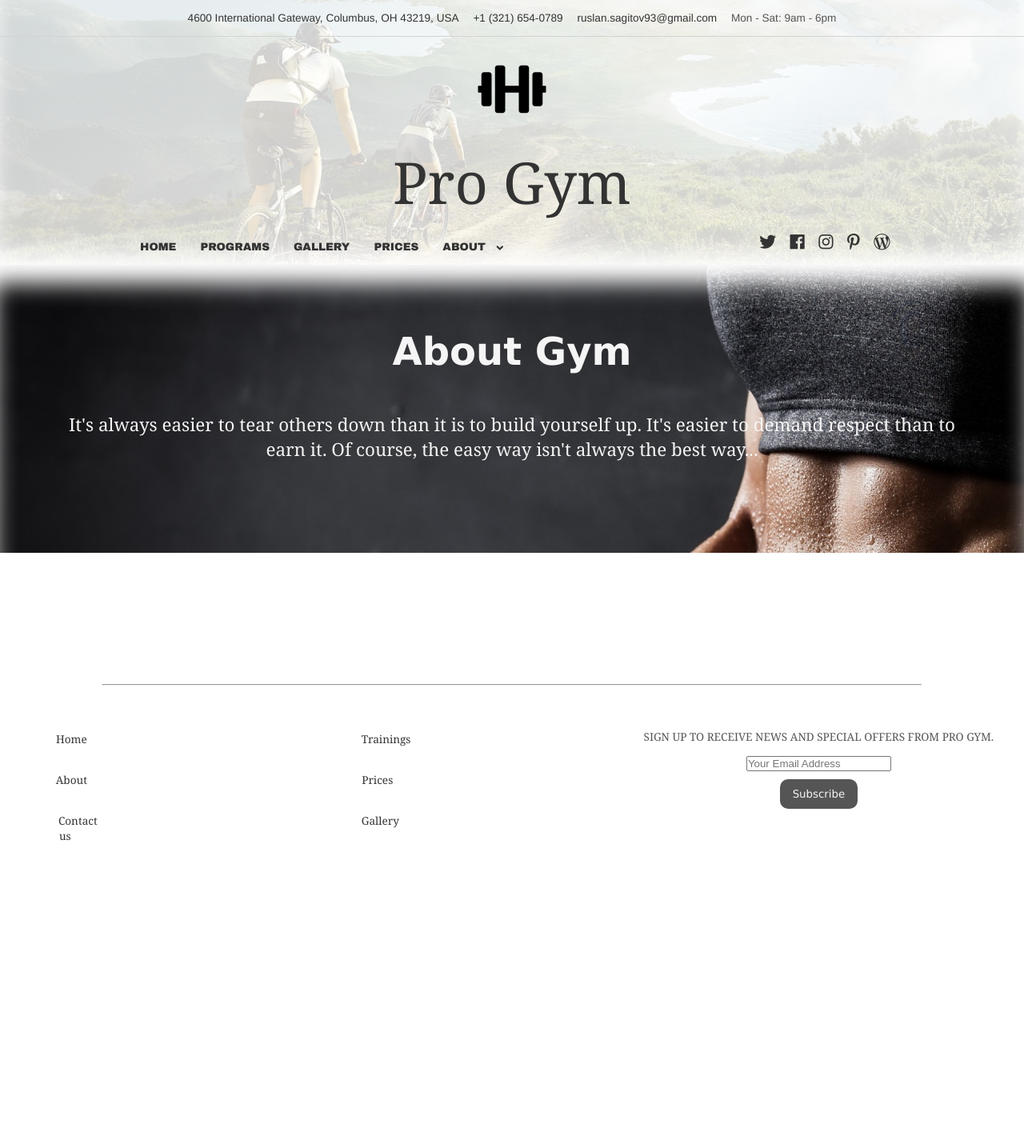
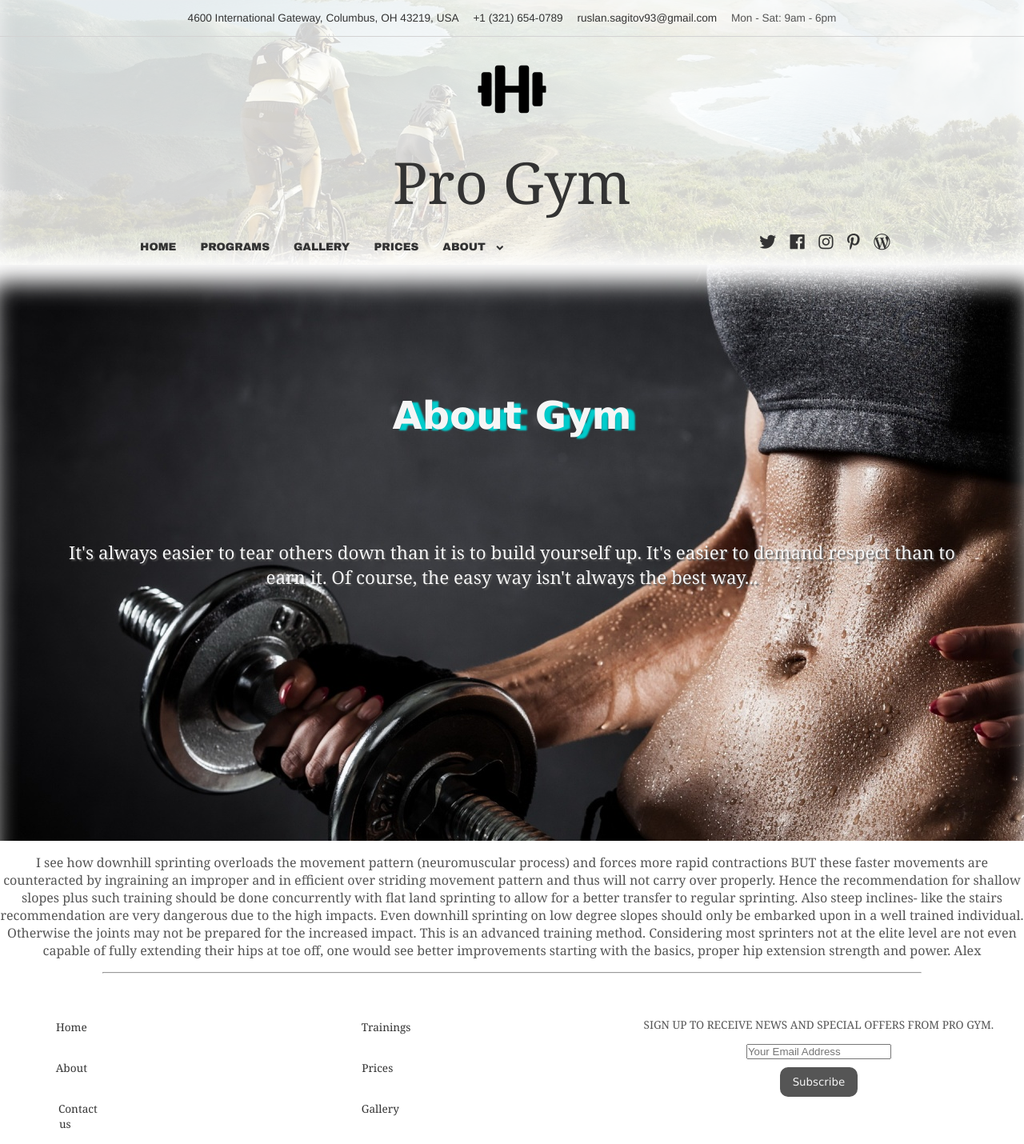
Before and after one commit to Ruslan1493/Blog, a Jekyll site: the page built from pages/about.html, in a window 1280 px wide. Shown: the whole page at 80% size. Built offline with Jekyll 4.4.1, drawn with Linux system fonts in a browser that asks for light colours; nearby versions of some CDN libraries; Markdown is read by kramdown in place of the engine named in the settings; before the commit the page ends 1070 px from its top, so only the background shows below that.

Commit message:
about page added + article skeleton

```diff
--- a/css/styles.css
+++ b/css/styles.css
@@ -647,7 +647,13 @@ ul li:hover > ul {
       width: 100% !important;
       padding: 1rem !important; }
   .form {
-    width: 95% !important; } }
+    width: 95% !important; }
+  .about-header {
+    margin: 0em 0;
+    padding: 1rem 1rem !important;
+    background-position: center; }
+    .about-header h1 {
+      font-size: 1.2rem; } }
 
 #plans {
   margin-top: 2rem;
@@ -1046,17 +1052,32 @@ ul li:hover > ul {
   .about .about-header {
     margin: 0em 0;
     padding: 5rem 5rem;
-    min-height: 40vh;
+    min-height: 80vh;
+    -webkit-animation-name: image;
+            animation-name: image;
+    -webkit-animation-duration: 2s;
+            animation-duration: 2s;
     background-image: url("../images/1.jpg");
     background-repeat: no-repeat;
     box-shadow: inset 0 30px 29px -7px white;
     color: whitesmoke; }
     .about .about-header h1 {
-      font-family: Verdana, sans-serif; }
+      padding: 5rem 5rem;
+      font-family: Verdana, sans-serif;
+      visibility: visible;
+      -webkit-animation-name: visibility;
+              animation-name: visibility;
+      -webkit-animation-duration: 2s;
+              animation-duration: 2s;
+      text-shadow: 8px 2px 2px #00cccc; }
     .about .about-header p {
-      font-size: 1.4em; }
+      font-size: 1.4em;
+      text-shadow: 2px 2px 2px #555555; }
+  .about .about-content {
+    display: block;
+    color: #555555; }
   .about img {
-    width: 100%;
+    width: 80%;
     max-height: 900px; }
 
 .horizontal-about {
@@ -1064,3 +1085,27 @@ ul li:hover > ul {
   margin: 0 auto;
   position: relative;
   top: 2rem; }
+
+@-webkit-keyframes image {
+  from {
+    min-height: 0vh; }
+  to {
+    min-height: 80vh; } }
+
+@keyframes image {
+  from {
+    min-height: 0vh; }
+  to {
+    min-height: 80vh; } }
+
+@-webkit-keyframes visibility {
+  from {
+    padding: 0rem 5rem; }
+  to {
+    padding: 5rem 5rem; } }
+
+@keyframes visibility {
+  from {
+    padding: 0rem 5rem; }
+  to {
+    padding: 5rem 5rem; } }
--- a/pages/about.html
+++ b/pages/about.html
@@ -9,7 +9,7 @@ layout: default
             It's easier to demand respect than to earn it. Of course, the easy way isn't always the best way...</p>
     </div>
     <div class="about-content">
-        <p>I see how downhill sprinting overloads the movement pattern (neuromuscular process)and
+        <p>I see how downhill sprinting overloads the movement pattern (neuromuscular process) and
             forces more rapid contractions BUT these faster movements are counteracted by ingraining an
             improper and in efficient over striding movement pattern and thus will not carry over properly.
 
```
Also changed, not shown: _scss/_about.scss (+36 -2 lines), _scss/_media_queries.scss (+11 -0 lines), _scss/_article.scss (added).
